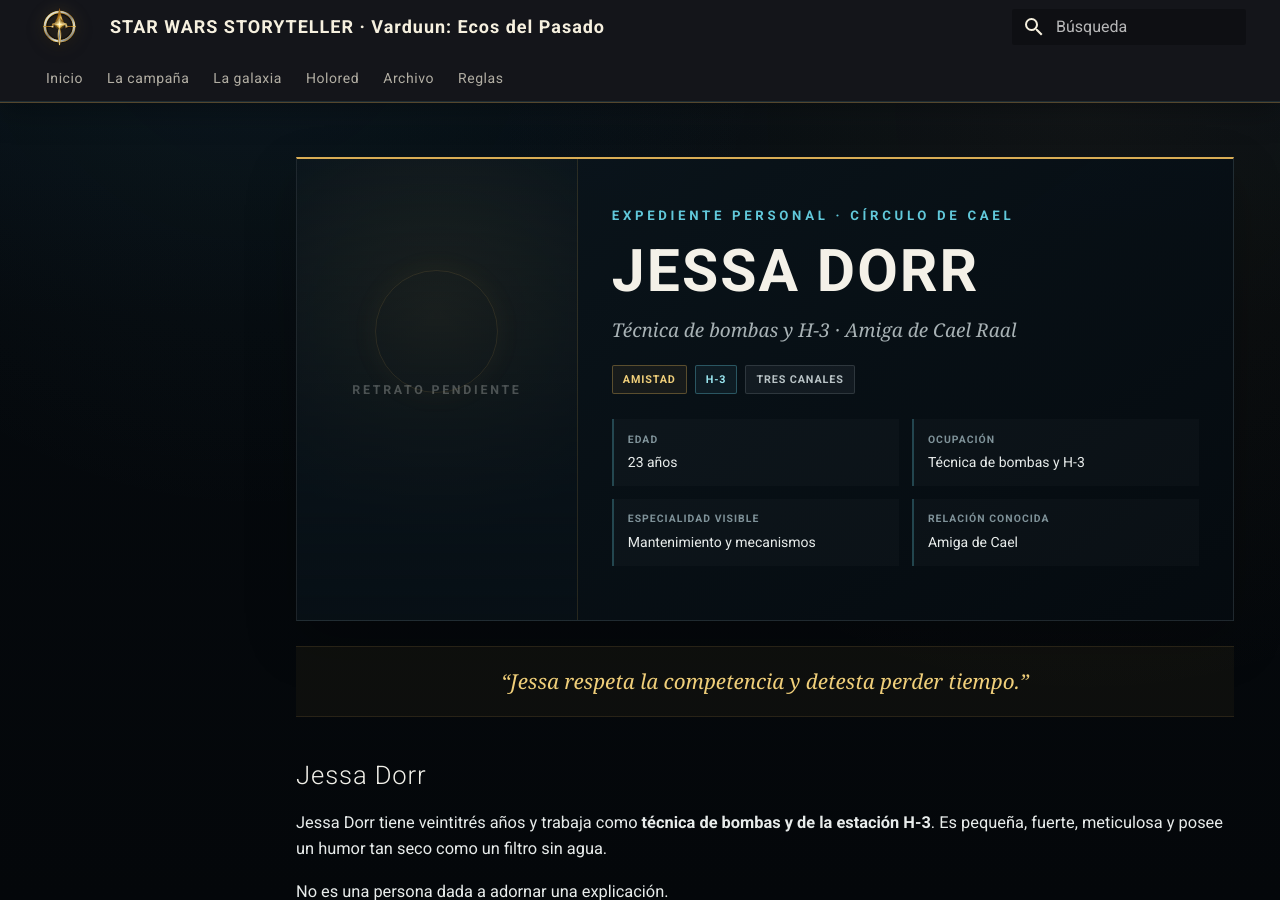
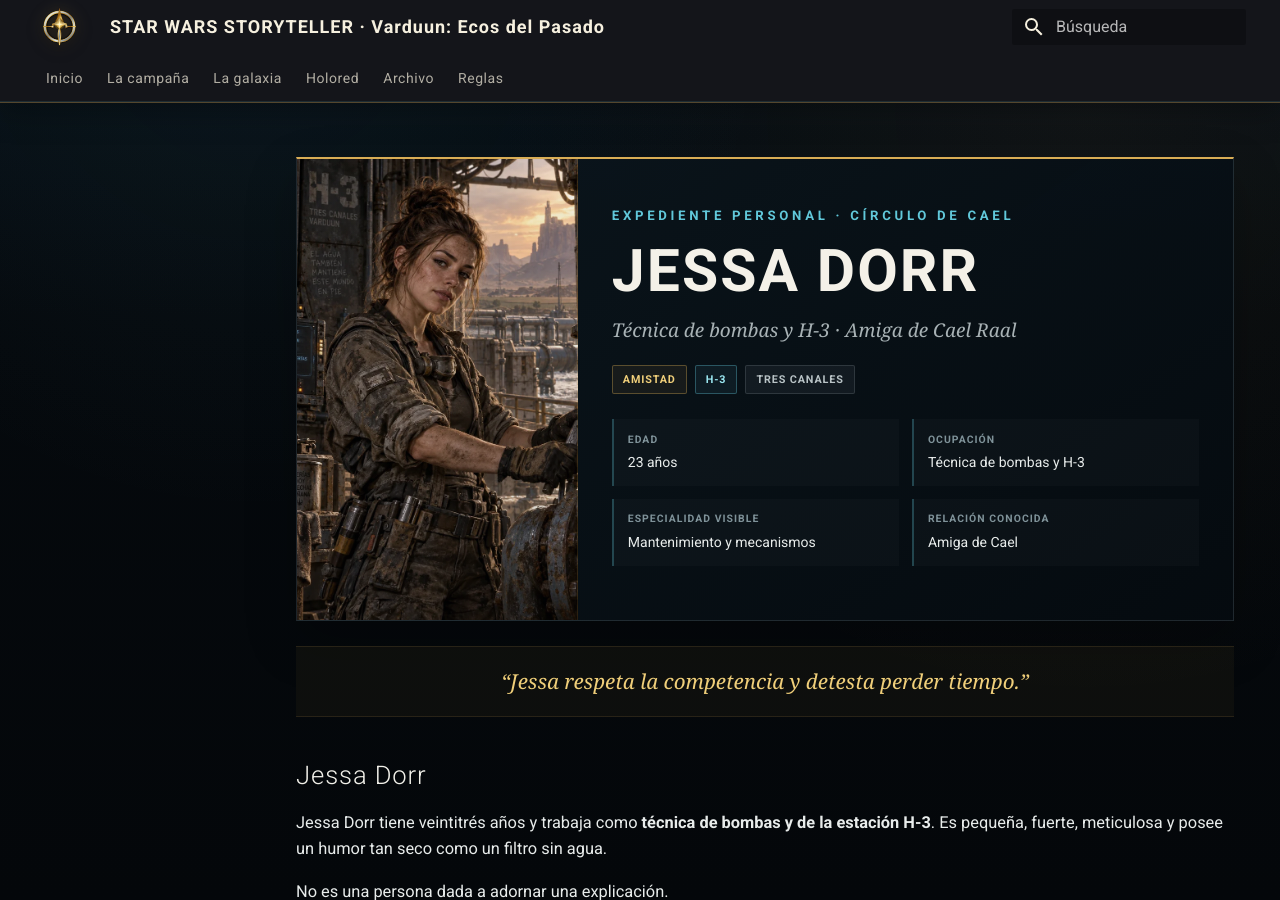
Before and after one commit to nethian/star-wars-storyteller-wiki, an MkDocs documentation site: the page built from docs/pnj/jessa-dorr.md, in a window 1280 px wide and 900 px high. Built offline with MkDocs 1.6.1 and Material for MkDocs 9.7.7, drawn with Linux system fonts in a browser that asks for light colours.

Commit message:
Activa el retrato de Jessa Dorr

```diff
--- a/docs/pnj/jessa-dorr.md
+++ b/docs/pnj/jessa-dorr.md
@@ -7,9 +7,7 @@
 
 <div class="sw-person-file__top" markdown>
 
-<div class="sw-person-file__portrait sw-person-file__portrait--placeholder">
-<span>RETRATO PENDIENTE</span>
-</div>
+<div class="sw-person-file__portrait sw-person-file__portrait--jessa" role="img" aria-label="Retrato de Jessa Dorr" style="background-image:linear-gradient(180deg, rgba(5,9,13,.04), rgba(5,9,13,.16)), url('../../assets/images/pnj/jessa-dorr.webp?v=1'); background-position:50% 22%; background-size:cover;"></div>
 
 <div class="sw-person-file__identity" markdown>
 
```
